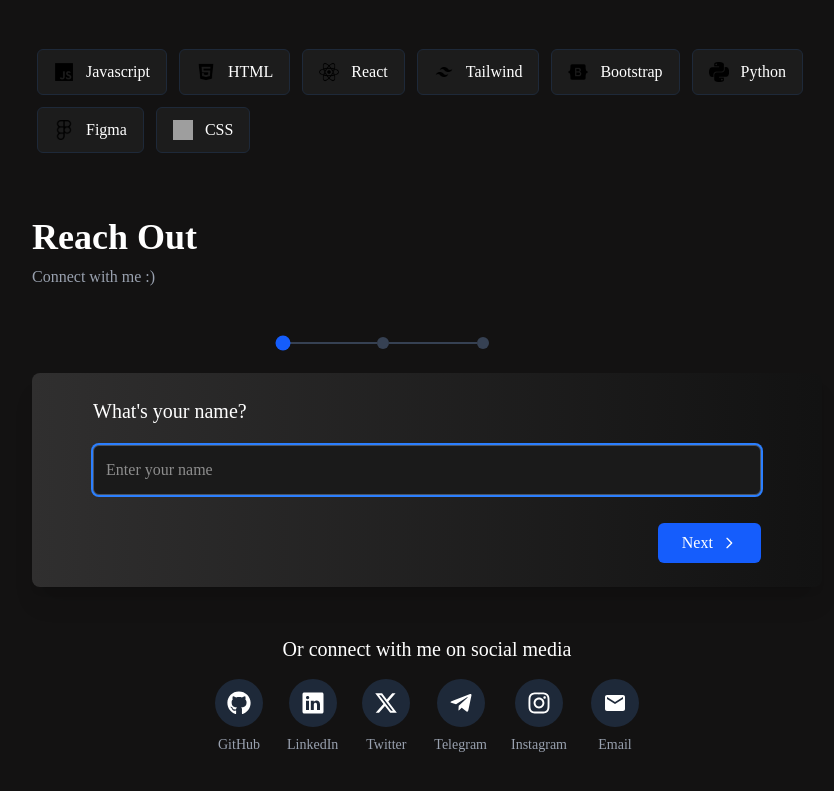
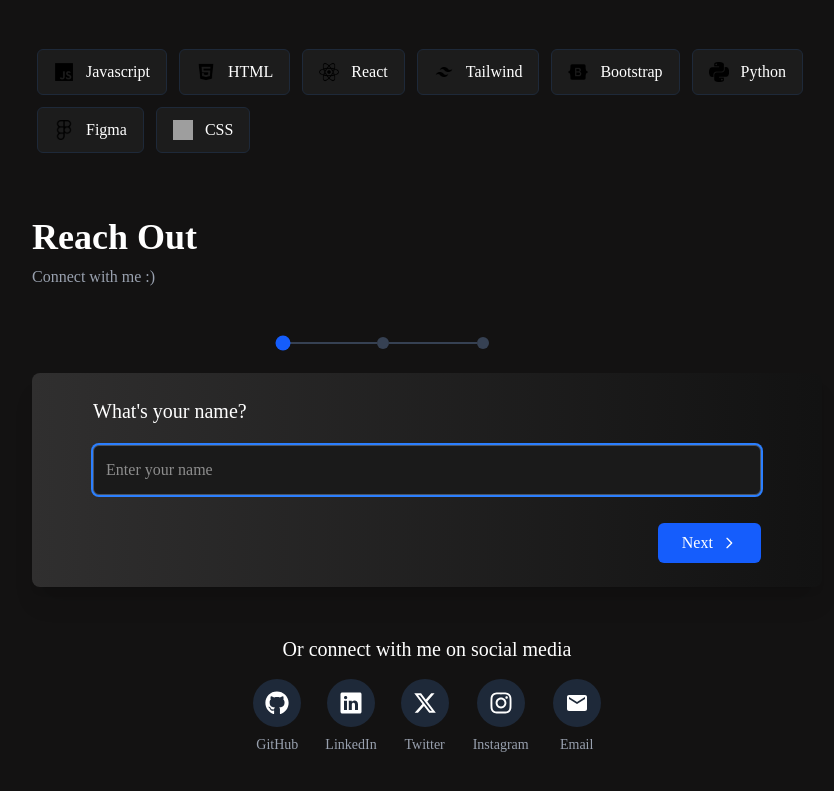
Before and after one commit to swarui/swarui, a React (Vite) app in the folder frontend/: page / in a window 1280 px wide. Shown: the part 2295-3086 px from the top of the page, without its empty margins (213-1047 px from the left). Built offline with nearby package versions, Linux system fonts and the light colour scheme; grey boxes are pictures that could not be loaded; a web font is replaced by a local one.

Commit message:
frontend

```diff
--- a/frontend/src/components/Contact.jsx
+++ b/frontend/src/components/Contact.jsx
@@ -483,7 +483,7 @@ function Contact() {
             rel="noopener noreferrer"
             className="flex flex-col items-center group"
           >
-            <div className="bg-gray-800 p-2.5 sm:p-3 rounded-full transition-all duration-300 group-hover:bg-blue-500 group-hover:-translate-y-1">
+            {/* <div className="bg-gray-800 p-2.5 sm:p-3 rounded-full transition-all duration-300 group-hover:bg-blue-500 group-hover:-translate-y-1">
               <FaTelegramPlane className="text-xl sm:text-2xl text-white" />
             </div>
             <span className="text-gray-400 text-xs sm:text-sm mt-1.5 sm:mt-2 group-hover:text-white transition-colors duration-300">
@@ -495,7 +495,7 @@ function Contact() {
             target="_blank"
             rel="noopener noreferrer"
             className="flex flex-col items-center group"
-          >
+          > */}
             <div className="bg-gray-800 p-2.5 sm:p-3 rounded-full transition-all duration-300 group-hover:bg-gradient-to-r group-hover:from-purple-500 group-hover:to-pink-500 group-hover:-translate-y-1">
               <FaInstagram className="text-xl sm:text-2xl text-white" />
             </div>
```
